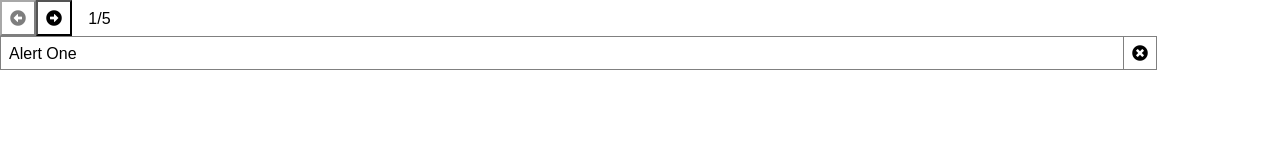
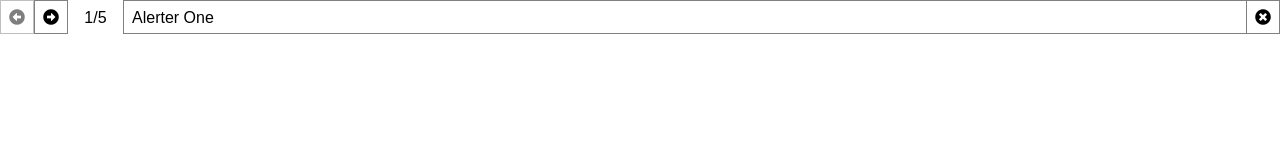
Before and after one commit to omniosi/alert-carousel, a plain HTML site: page index.html in a window 1280 px wide. Drawn offline with Linux system fonts and the light colour scheme.

Commit message:
pulling in json locally (only Firefox allows local view)

```diff
--- /dev/null
+++ b/data.json
@@ -0,0 +1,16 @@
+[{
+  "message":"Alerter One",
+  "type": "info"
+},{
+  "message":"Alerter Two",
+  "type": "info"
+},{
+  "message":"Alerter Three",
+  "type": "mac"
+},{
+  "message":"Alerter Four",
+  "type": "windows"
+},{
+  "message":"Alerter Five",
+  "type": "warning"
+}]
--- a/index.html
+++ b/index.html
@@ -10,7 +10,7 @@
 </head>
 <body>
   <div class="alertarea">
-    <button class="prev"><i class="fas fa-arrow-alt-circle-left"></i></button><button class="next"><i class="fas fa-arrow-alt-circle-right"></i></button><span class="num"><span class="current">00</span>/<span class="total">05</span></span><span class="container"><ul class="alerts"><li><span class="message">Alert One</span><button><i class="fas fa-times-circle"></i></button></li><li><span class="message">Alert Two</span><button><i class="fas fa-times-circle"></i></button></li><li><span class="message">Alert Three</span><button><i class="fas fa-times-circle"></i></button></li><li><span class="message">Alert Four</span><button><i class="fas fa-times-circle"></i></button></li><li><span class="message">Alert Five</span><button><i class="fas fa-times-circle"></i></button></li></ul></span>
+    <button class="prev"><i class="fas fa-arrow-alt-circle-left"></i></button><button class="next"><i class="fas fa-arrow-alt-circle-right"></i></button><span class="num"><span class="current">00</span>/<span class="total">00</span></span><span class="container"><ul class="alerts"><li><span class="message">Alert One</span><button><i class="fas fa-times-circle"></i></button></li><li><span class="message">Alert Two</span><button><i class="fas fa-times-circle"></i></button></li><li><span class="message">Alert Three</span><button><i class="fas fa-times-circle"></i></button></li><li><span class="message">Alert Four</span><button><i class="fas fa-times-circle"></i></button></li><li><span class="message">Alert Five</span><button><i class="fas fa-times-circle"></i></button></li></ul></span>
   </div>
 
   <script src="script.js"></script>
--- a/script.js
+++ b/script.js
@@ -5,6 +5,30 @@ var total = document.getElementsByClassName('total')[0]
 var pBtn = document.getElementsByClassName('prev')[0]
 var nBtn = document.getElementsByClassName('next')[0]
 var slide = 1
+var dataURL = 'data.json'
+
+function loadJSON(callback) {
+  var xhr = new XMLHttpRequest();
+  xhr.overrideMimeType("application/json");
+  xhr.open('GET', 'data.json', true);
+  xhr.onreadystatechange = function () {
+    if (xhr.readyState == 4 && xhr.status == "200") {
+      // .open will NOT return a value but simply returns undefined in async mode so use a callback
+      callback(xhr.responseText);
+    }
+  }
+  xhr.send(null);
+}
+
+// Call to function with anonymous callback
+loadJSON(function(response) {
+  jsonresponse = JSON.parse(response);
+  console.log('jsonresponse = ', jsonresponse);
+
+  all.innerHTML = jsonresponse.map(r => {
+    return '<li class="'+r.type+'"><span class="message">'+r.message+'</span><button><i class="fas fa-times-circle"></i></button></li>'
+  }).join('')
+});
 
 function prev(){
   // console.log('prev button clicked!')
@@ -43,7 +67,6 @@ function init(){
   total.innerHTML = all.children.length
   pBtn.classList.add('disabled')
   nBtn.classList.remove('disabled')
-  // nBtn.classList.remove('disabled')
 }
 
 pBtn.addEventListener('click',prev)
--- a/style.css
+++ b/style.css
@@ -45,6 +45,7 @@ ul li{
   width: 20%;
   position: relative;
 }
+button,
 span.container{
   border: grey solid 1px;
 }
```
